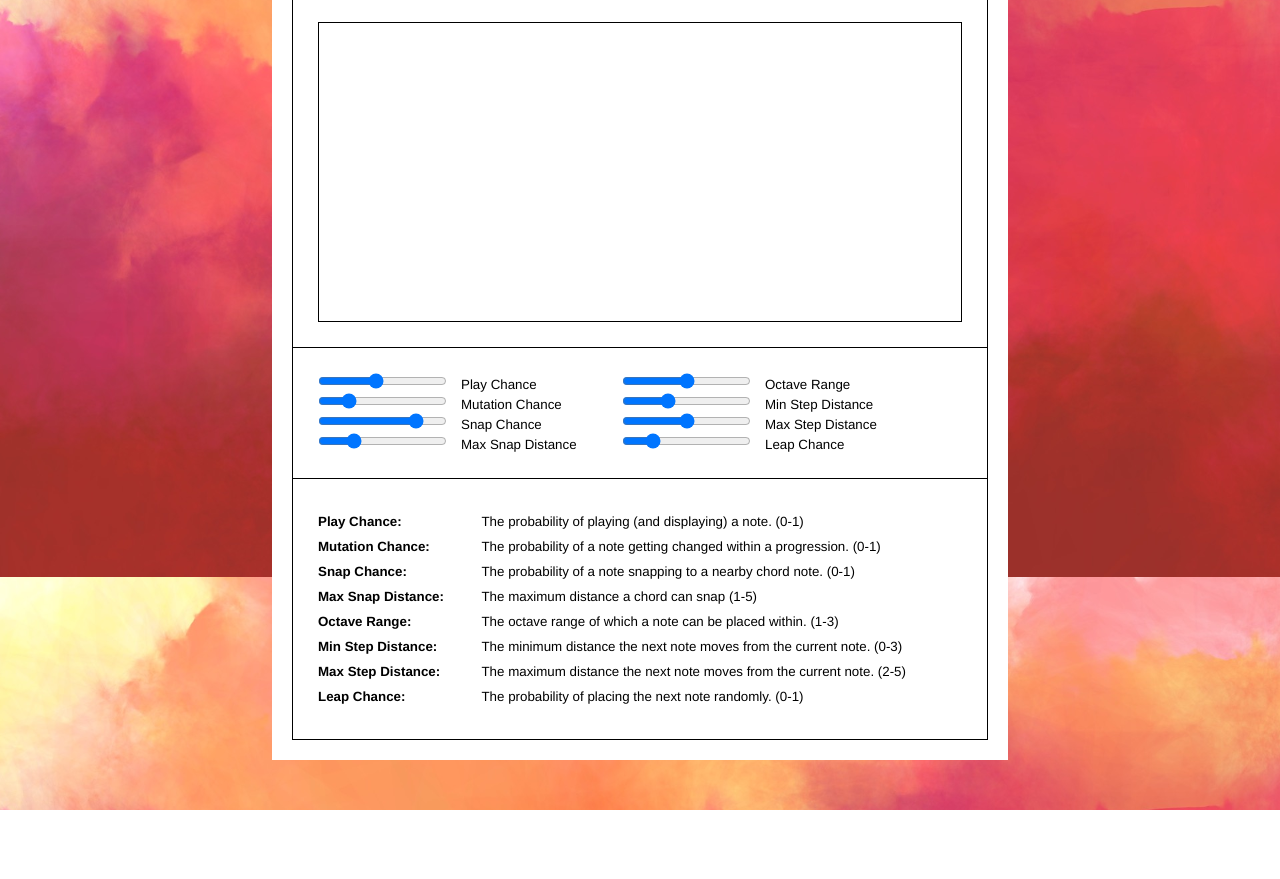
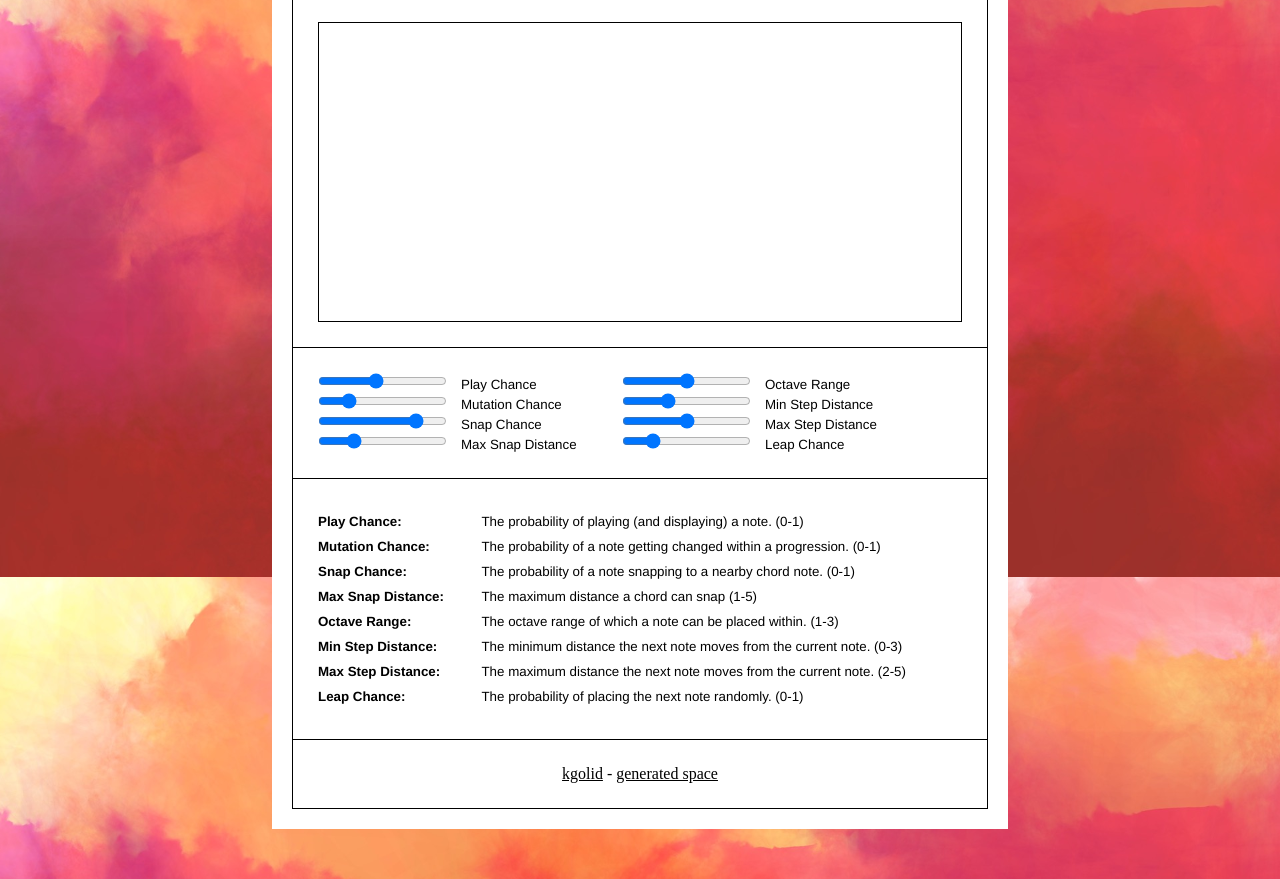
Before and after one commit to kgolid/sonant, a website: page index.html in a window 1280 px wide. Shown: the part 223-1102 px from the top of the page. Before the commit the page ends 1033 px from the top, so only its background shows below. Drawn offline with nearby package versions, Linux system fonts and the light colour scheme; no server answers.

Commit message:
add footer

```diff
--- a/index.html
+++ b/index.html
@@ -91,6 +91,10 @@
             <p><strong>Max Step Distance:</strong> The maximum distance the next note moves from the current note. (2-5)</p>
             <p><strong>Leap Chance:</strong> The probability of placing the next note randomly. (0-1)</p>
         </div>
+        <div class='footer'>
+            <a href="https://twitter.com/kGolid">kgolid</a> -
+            <a href="https://generated.space">generated space</a>
+        </div>
     </div>
 </div>
 </body>
--- a/style.css
+++ b/style.css
@@ -2,6 +2,10 @@
   margin: 0;
   padding: 0;
   box-sizing: border-box;
+}
+
+a {
+  color: black;
 }
 
 label {
@@ -47,7 +51,8 @@ body {
 
 .content,
 .dashboard,
-.legend {
+.legend,
+.footer {
   border: 1px solid black;
   border-top: none;
   padding: 25px;
@@ -75,6 +80,10 @@ body {
   width: 160px;
 }
 
+.footer {
+  text-align: center;
+}
+
 #board {
   width: 644px;
   height: 300px;
```
